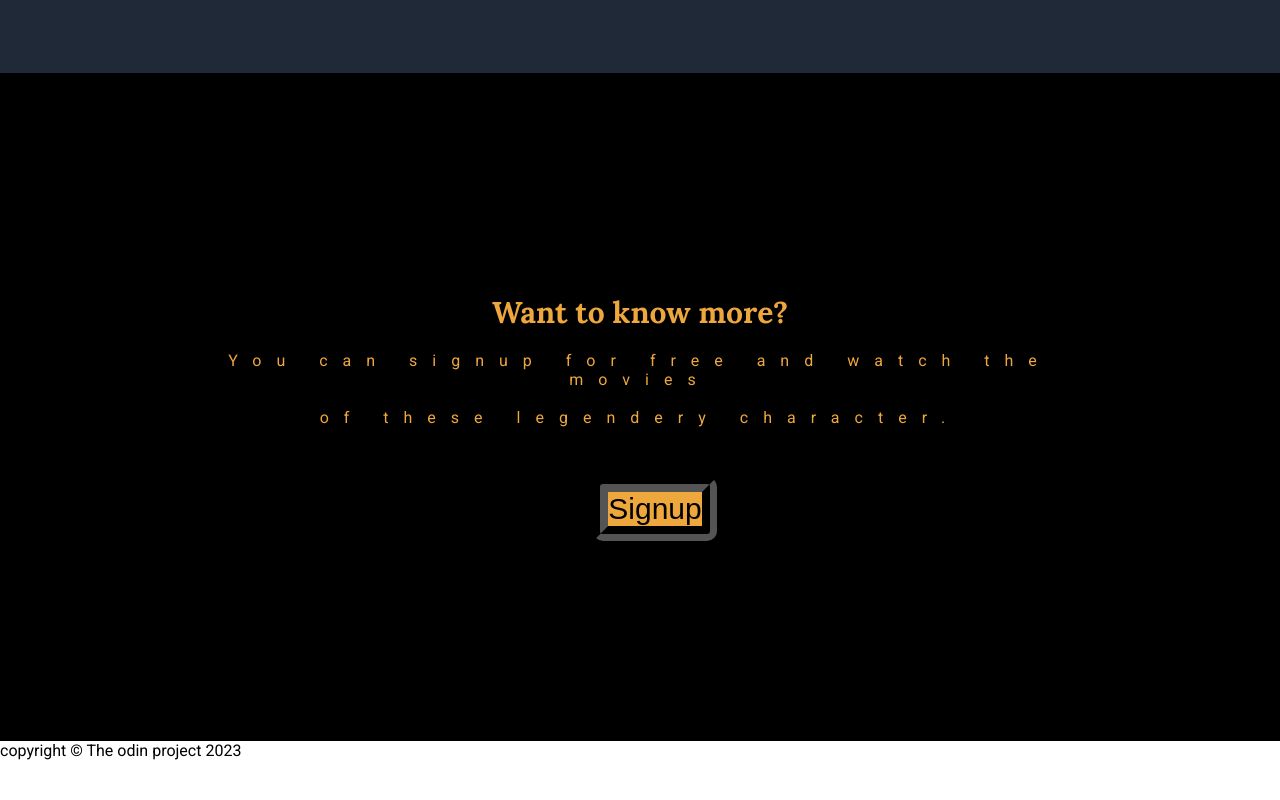
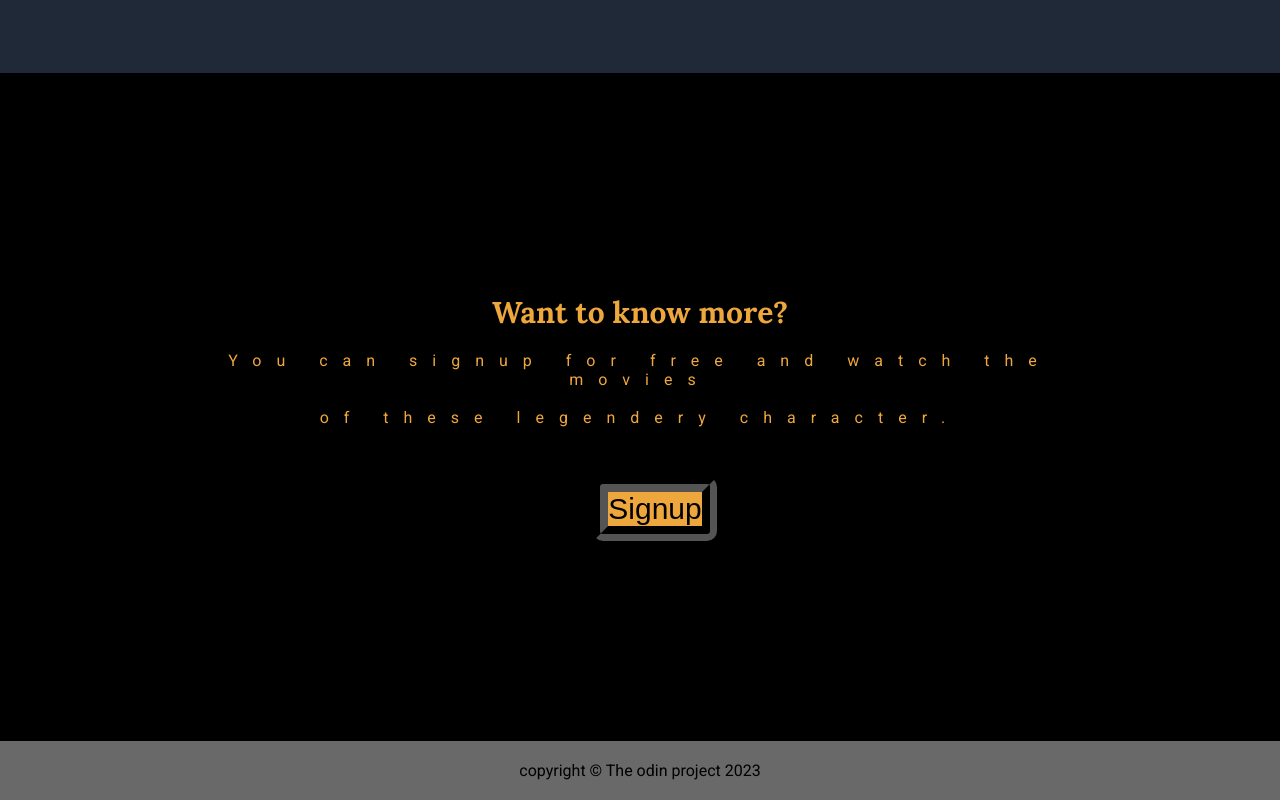
Before and after one commit to the-joker224/landing-page, a plain HTML site: page index.html in a window 1280 px wide. Shown: the part 3066-3866 px from the top of the page. Before the commit the page ends 3826 px from the top, so only its background shows below. Drawn offline with Linux system fonts and the light colour scheme.

Commit message:
Done working the whole landing-page

```diff
--- a/index.html
+++ b/index.html
@@ -5,7 +5,7 @@
     <meta name="viewport" content="width=device-width, initial-scale=1.0">
     <title>Joker</title>
     <link rel="stylesheet" href="styles.css">
-    <link rel="icon" href="./images/icon.jpg">
+    <link rel="icon" href="./images/icons.png">
 </head>
 <body>
              <!--Header start-->
@@ -103,7 +103,7 @@
               <!--End Main-->
 
               <!--Footer start-->
-    <footer>
+    <footer class="footer">
        <p>copyright &copy; The odin project 2023</p>
     </footer>
               <!--End footer-->
--- a/styles.css
+++ b/styles.css
@@ -251,3 +251,11 @@ span{
     background-color: red;
     color: white;
 }
+
+/*End of signup section*/
+
+.footer{
+    background-color: dimgray;
+    text-align: center;
+    padding: 20px;
+}
```
Also changed, not shown: images/icon.jpg (deleted), images/icons.png (added).
